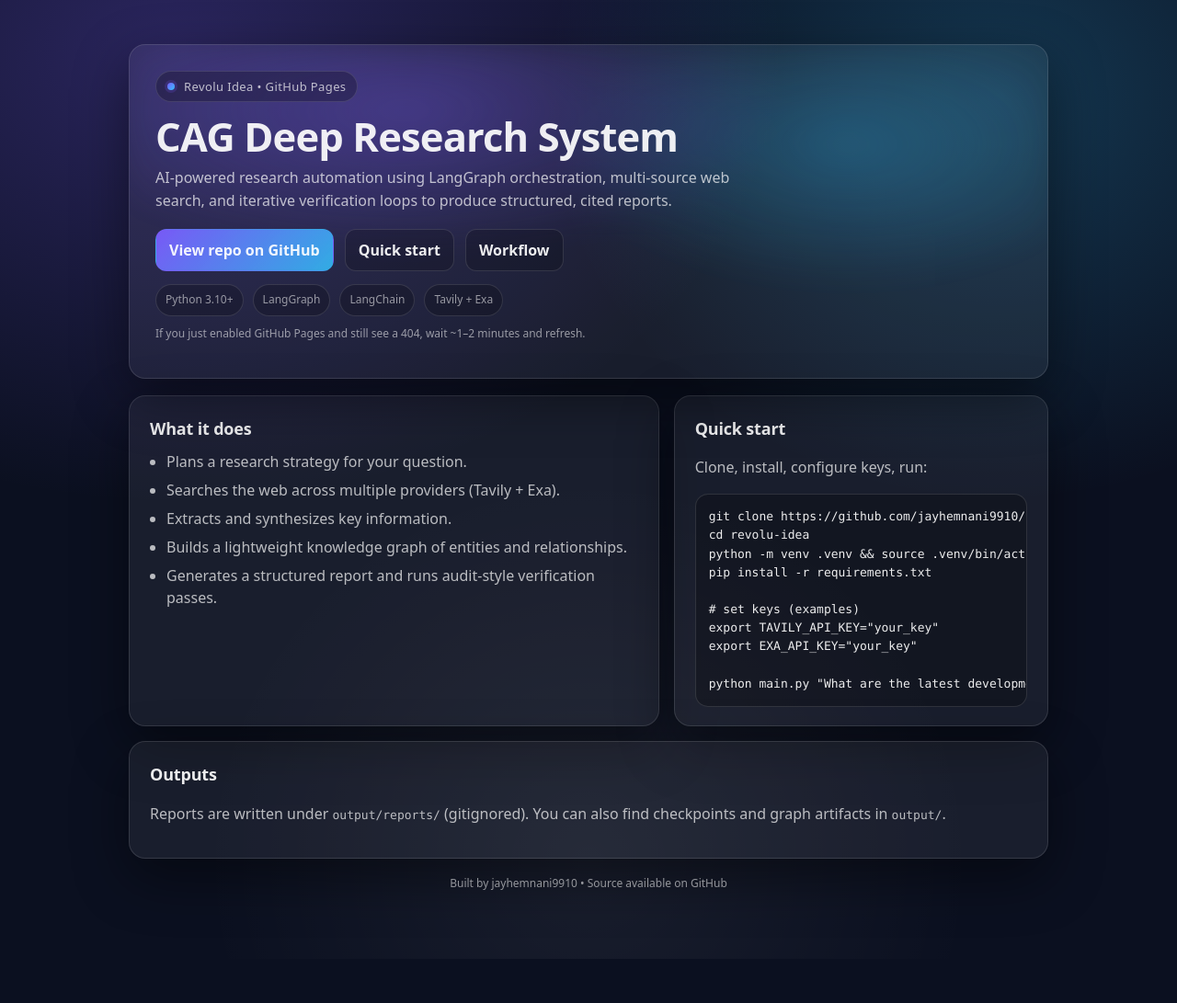
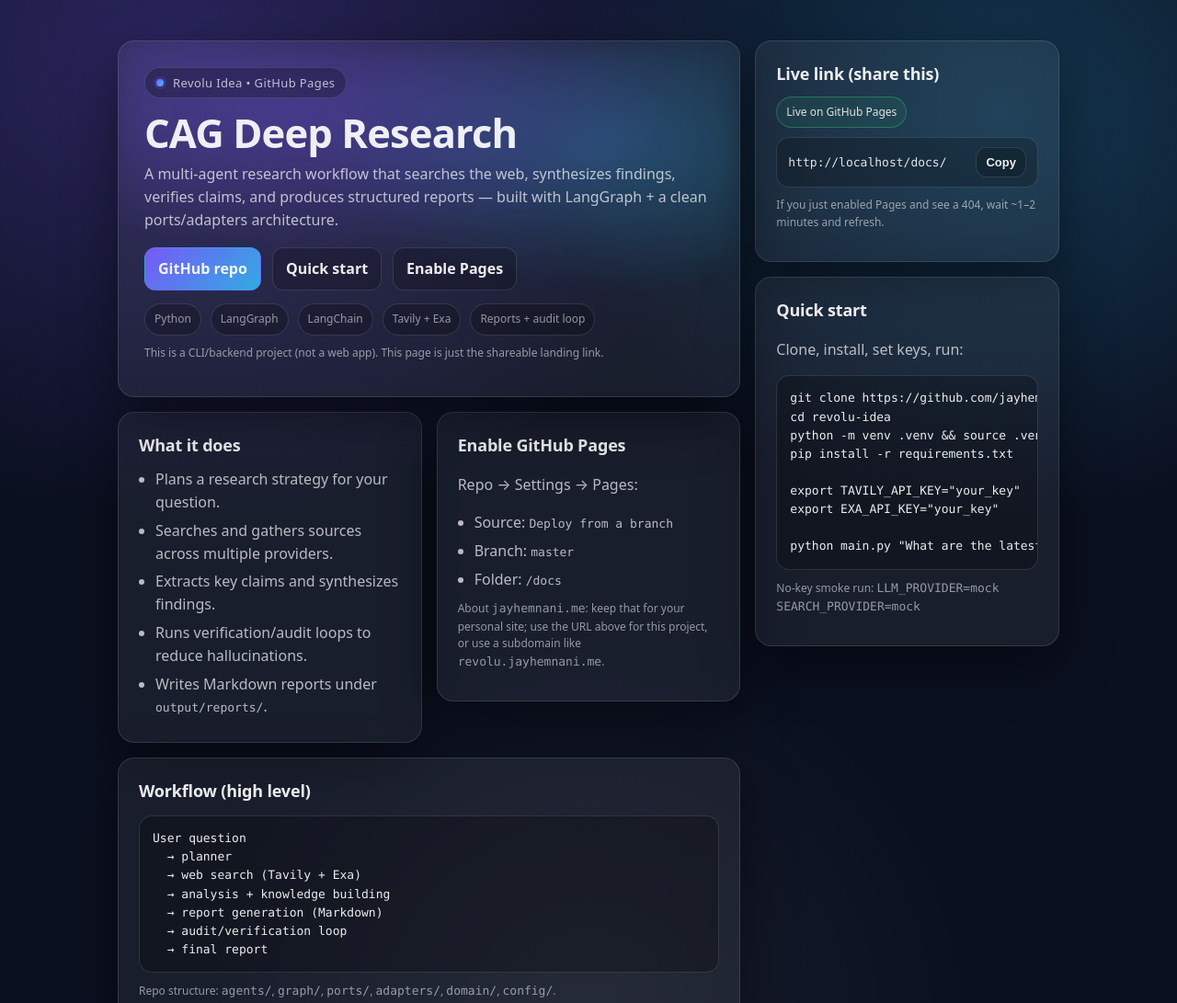
Before and after one commit to jayhemnani9910/revolu-idea, a plain HTML site: page docs/index.html in a window 1280 px wide. Shown: the top 1091 px of the page at 92% size. Before the commit the page ends 1043 px from the top, so only its background shows below. Drawn offline with Linux system fonts and the light colour scheme.

Commit message:
docs: refine GitHub Pages bento layout

```diff
--- a/docs/index.html
+++ b/docs/index.html
@@ -3,11 +3,18 @@
   <head>
     <meta charset="utf-8" />
     <meta name="viewport" content="width=device-width, initial-scale=1" />
-    <title>CAG Deep Research System</title>
+    <title>Revolu Idea • CAG Deep Research</title>
     <meta
       name="description"
       content="AI-powered research automation using LangGraph orchestration, multi-source web search, and iterative verification."
     />
+    <meta property="og:title" content="Revolu Idea • CAG Deep Research" />
+    <meta
+      property="og:description"
+      content="A multi-agent deep research workflow that searches, verifies, and generates structured reports."
+    />
+    <meta property="og:type" content="website" />
+    <meta name="theme-color" content="#0b1020" />
     <style>
       :root {
         color-scheme: dark;
@@ -19,6 +26,7 @@
         --muted-2: rgba(255, 255, 255, 0.55);
         --accent: #7c5cff;
         --accent-2: #33c3ff;
+        --good: #37d67a;
         --shadow: 0 20px 60px rgba(0, 0, 0, 0.45);
         --mono: ui-monospace, SFMono-Regular, Menlo, Monaco, Consolas, "Liberation Mono",
           "Courier New", monospace;
@@ -52,9 +60,10 @@
       }
 
       .container {
-        max-width: 1040px;
+        width: 80%;
+        max-width: 1600px;
         margin: 0 auto;
-        padding: 48px 20px 72px;
+        padding: 44px 0 72px;
       }
 
       .card {
@@ -62,6 +71,47 @@
         border: 1px solid var(--border);
         border-radius: 18px;
         box-shadow: var(--shadow);
+      }
+
+      @media (max-width: 720px) {
+        .container {
+          width: 92%;
+          padding: 28px 0 56px;
+        }
+      }
+
+      .bento {
+        display: grid;
+        grid-template-columns: repeat(12, 1fr);
+        gap: 16px;
+        grid-auto-flow: dense;
+        align-items: start;
+      }
+
+      .tile {
+        padding: 22px 22px 20px;
+      }
+
+      .span-8 {
+        grid-column: span 8;
+      }
+
+      .span-4 {
+        grid-column: span 4;
+      }
+
+      .row-2 {
+        grid-row: span 2;
+      }
+
+      @media (max-width: 1050px) {
+        .span-8,
+        .span-4 {
+          grid-column: span 12;
+        }
+        .row-2 {
+          grid-row: auto;
+        }
       }
 
       .hero {
@@ -130,6 +180,7 @@
       }
 
       .btn {
+        appearance: none;
         display: inline-flex;
         align-items: center;
         justify-content: center;
@@ -140,6 +191,7 @@
         background: rgba(0, 0, 0, 0.2);
         color: var(--text);
         font-weight: 600;
+        cursor: pointer;
       }
 
       .btn:hover {
@@ -156,30 +208,6 @@
         filter: brightness(1.05);
       }
 
-      .grid {
-        display: grid;
-        grid-template-columns: repeat(12, 1fr);
-        gap: 16px;
-        margin-top: 18px;
-      }
-
-      .col {
-        grid-column: span 12;
-      }
-
-      @media (min-width: 920px) {
-        .col.span-7 {
-          grid-column: span 7;
-        }
-        .col.span-5 {
-          grid-column: span 5;
-        }
-      }
-
-      .section {
-        padding: 22px 22px 20px;
-      }
-
       h2 {
         margin: 0 0 10px;
         font-size: 18px;
@@ -188,6 +216,10 @@
 
       p,
       li {
+        color: var(--muted);
+      }
+
+      .muted {
         color: var(--muted);
       }
 
@@ -234,11 +266,50 @@
         font-size: 12px;
       }
 
+      .urlBox {
+        display: flex;
+        align-items: center;
+        justify-content: space-between;
+        gap: 10px;
+        padding: 10px 12px;
+        border-radius: 14px;
+        border: 1px solid var(--border);
+        background: rgba(0, 0, 0, 0.22);
+        margin-top: 10px;
+      }
+
+      .urlBox a {
+        font-family: var(--mono);
+        font-size: 13px;
+        color: rgba(255, 255, 255, 0.88);
+        text-decoration: none;
+        word-break: break-all;
+      }
+
+      .btn.small {
+        padding: 8px 10px;
+        font-size: 13px;
+      }
+
+      .badge {
+        display: inline-flex;
+        align-items: center;
+        gap: 8px;
+        padding: 7px 10px;
+        border-radius: 999px;
+        border: 1px solid rgba(55, 214, 122, 0.35);
+        background: rgba(55, 214, 122, 0.08);
+        color: rgba(255, 255, 255, 0.86);
+        font-size: 12px;
+      }
+
       .footer {
-        margin-top: 18px;
+        grid-column: span 12;
+        margin-top: 2px;
         text-align: center;
         color: var(--muted-2);
         font-size: 12px;
+        padding: 8px 6px 0;
       }
 
       .note {
@@ -250,74 +321,137 @@
   </head>
   <body>
     <main class="container">
-      <header class="hero card">
+      <div class="bento">
+        <header class="hero card span-8 row-2" aria-label="Revolu Idea">
           <div class="kicker"><span class="dot"></span> Revolu Idea • GitHub Pages</div>
-        <h1>CAG Deep Research System</h1>
+          <h1>CAG Deep Research</h1>
           <p class="subtitle">
-          AI-powered research automation using LangGraph orchestration, multi-source web search, and
-          iterative verification loops to produce structured, cited reports.
+            A multi-agent research workflow that searches the web, synthesizes findings, verifies
+            claims, and produces structured reports — built with LangGraph + a clean ports/adapters
+            architecture.
           </p>
 
-        <div class="actions">
-          <a class="btn primary" href="https://github.com/jayhemnani9910/revolu-idea"
-            >View repo on GitHub</a
-          >
+          <div class="actions" aria-label="Primary links">
+            <a class="btn primary" href="https://github.com/jayhemnani9910/revolu-idea">GitHub repo</a>
             <a class="btn" href="#quickstart">Quick start</a>
-          <a class="btn" href="#workflow">Workflow</a>
+            <a class="btn" href="#pages">Enable Pages</a>
           </div>
 
-        <div class="meta">
-          <span class="pill">Python 3.10+</span>
+          <div class="meta" aria-label="Tech tags">
+            <span class="pill">Python</span>
             <span class="pill">LangGraph</span>
             <span class="pill">LangChain</span>
             <span class="pill">Tavily + Exa</span>
+            <span class="pill">Reports + audit loop</span>
           </div>
 
           <p class="note">
-          If you just enabled GitHub Pages and still see a 404, wait ~1–2 minutes and refresh.
+            This is a CLI/backend project (not a web app). This page is just the shareable landing
+            link.
           </p>
         </header>
 
-      <div class="grid">
-        <section class="col span-7 card section" id="workflow">
-          <h2>What it does</h2>
-          <ul>
-            <li>Plans a research strategy for your question.</li>
-            <li>Searches the web across multiple providers (Tavily + Exa).</li>
-            <li>Extracts and synthesizes key information.</li>
-            <li>Builds a lightweight knowledge graph of entities and relationships.</li>
-            <li>Generates a structured report and runs audit-style verification passes.</li>
-          </ul>
+        <section class="card tile span-4" id="live">
+          <h2>Live link (share this)</h2>
+          <div class="badge">Live on GitHub Pages</div>
+          <div class="urlBox">
+            <a id="site-link" href="https://jayhemnani9910.github.io/revolu-idea/"
+              >https://jayhemnani9910.github.io/revolu-idea/</a>
+            <button class="btn small" id="copy-btn" type="button">Copy</button>
+          </div>
+          <p class="note">
+            If you just enabled Pages and see a 404, wait ~1–2 minutes and refresh.
+          </p>
         </section>
 
-        <section class="col span-5 card section" id="quickstart">
+        <section class="card tile span-4 row-2" id="quickstart">
           <h2>Quick start</h2>
-          <p>Clone, install, configure keys, run:</p>
+          <p class="muted">Clone, install, set keys, run:</p>
           <pre><code>git clone https://github.com/jayhemnani9910/revolu-idea.git
 cd revolu-idea
 python -m venv .venv &amp;&amp; source .venv/bin/activate
 pip install -r requirements.txt
 
-# set keys (examples)
 export TAVILY_API_KEY="your_key"
 export EXA_API_KEY="your_key"
 
 python main.py "What are the latest developments in quantum computing?"</code></pre>
+          <p class="note">No-key smoke run: <code>LLM_PROVIDER=mock SEARCH_PROVIDER=mock</code></p>
         </section>
 
-        <section class="col card section">
-          <h2>Outputs</h2>
-          <p>
-            Reports are written under <code>output/reports/</code> (gitignored). You can also find
-            checkpoints and graph artifacts in <code>output/</code>.
+        <section class="card tile span-4" id="what">
+          <h2>What it does</h2>
+          <ul>
+            <li>Plans a research strategy for your question.</li>
+            <li>Searches and gathers sources across multiple providers.</li>
+            <li>Extracts key claims and synthesizes findings.</li>
+            <li>Runs verification/audit loops to reduce hallucinations.</li>
+            <li>Writes Markdown reports under <code>output/reports/</code>.</li>
+          </ul>
+        </section>
+
+        <section class="card tile span-4" id="pages">
+          <h2>Enable GitHub Pages</h2>
+          <p class="muted">Repo → Settings → Pages:</p>
+          <ul>
+            <li>Source: <code>Deploy from a branch</code></li>
+            <li>Branch: <code>master</code></li>
+            <li>Folder: <code>/docs</code></li>
+          </ul>
+          <p class="note">
+            About <code>jayhemnani.me</code>: keep that for your personal site; use the URL above for
+            this project, or use a subdomain like <code>revolu.jayhemnani.me</code>.
           </p>
         </section>
-      </div>
+
+        <section class="card tile span-8" id="workflow">
+          <h2>Workflow (high level)</h2>
+          <pre><code>User question
+  → planner
+  → web search (Tavily + Exa)
+  → analysis + knowledge building
+  → report generation (Markdown)
+  → audit/verification loop
+  → final report</code></pre>
+          <p class="note">
+            Repo structure: <code>agents/</code>, <code>graph/</code>, <code>ports/</code>,
+            <code>adapters/</code>, <code>domain/</code>, <code>config/</code>.
+          </p>
+        </section>
 
         <div class="footer">
-        Built by <a href="https://github.com/jayhemnani9910">jayhemnani9910</a> • Source available on
-        GitHub
+          Built by <a href="https://github.com/jayhemnani9910">jayhemnani9910</a> • Source on
+          <a href="https://github.com/jayhemnani9910/revolu-idea">GitHub</a>
+        </div>
       </div>
     </main>
+    <script>
+      (() => {
+        const url = new URL(window.location.href);
+        url.hash = "";
+        url.search = "";
+        url.pathname = url.pathname.replace(/index\.html$/, "");
+
+        const siteLink = document.getElementById("site-link");
+        if (siteLink) {
+          siteLink.href = url.toString();
+          siteLink.textContent = url.toString();
+        }
+
+        const copyBtn = document.getElementById("copy-btn");
+        if (copyBtn) {
+          copyBtn.addEventListener("click", async () => {
+            try {
+              await navigator.clipboard.writeText(url.toString());
+              copyBtn.textContent = "Copied";
+              window.setTimeout(() => (copyBtn.textContent = "Copy"), 1200);
+            } catch {
+              copyBtn.textContent = "Copy failed";
+              window.setTimeout(() => (copyBtn.textContent = "Copy"), 1400);
+            }
+          });
+        }
+      })();
+    </script>
   </body>
 </html>
```
Lines whose indentation alone changed are shown as unchanged.
